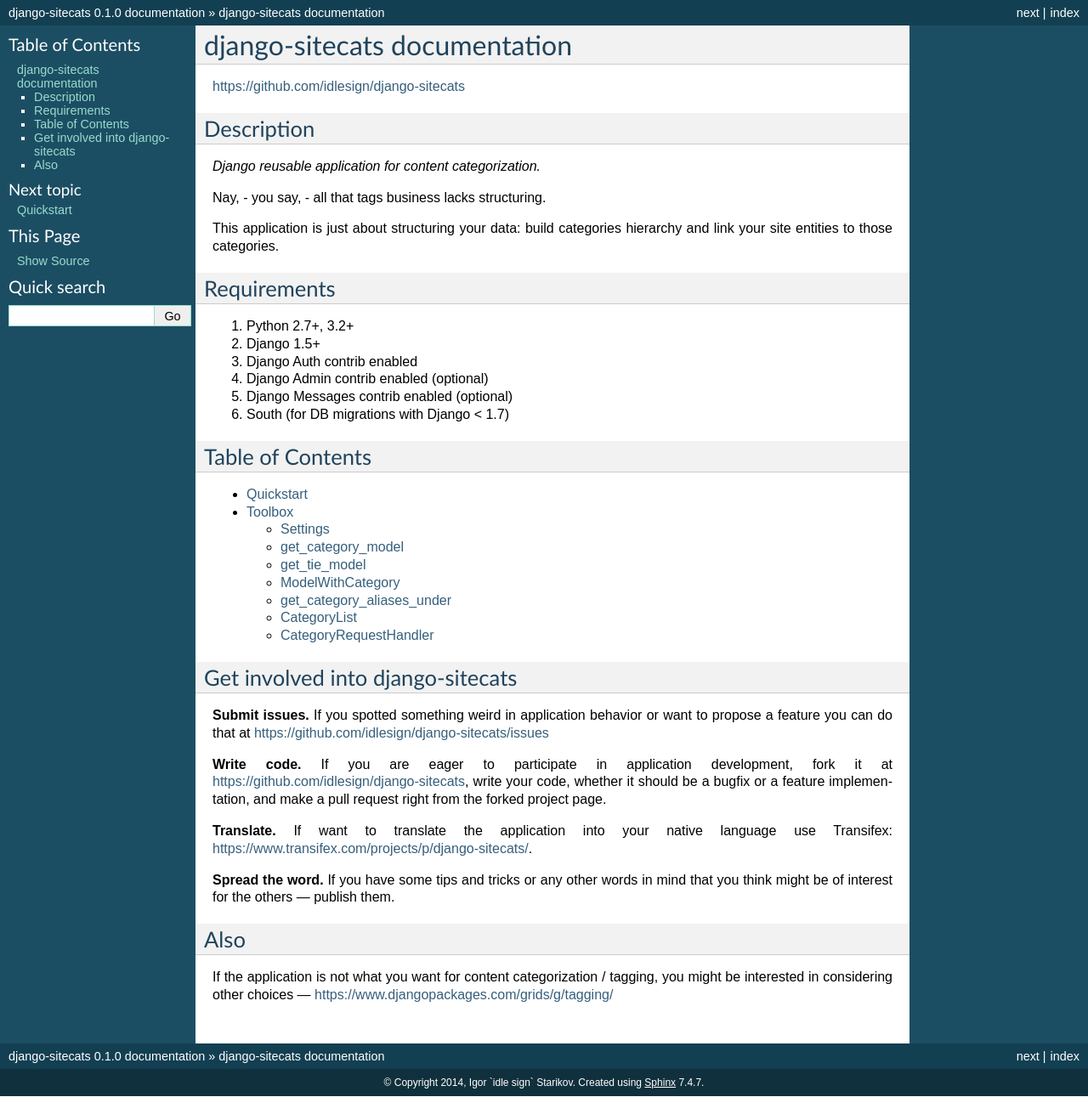
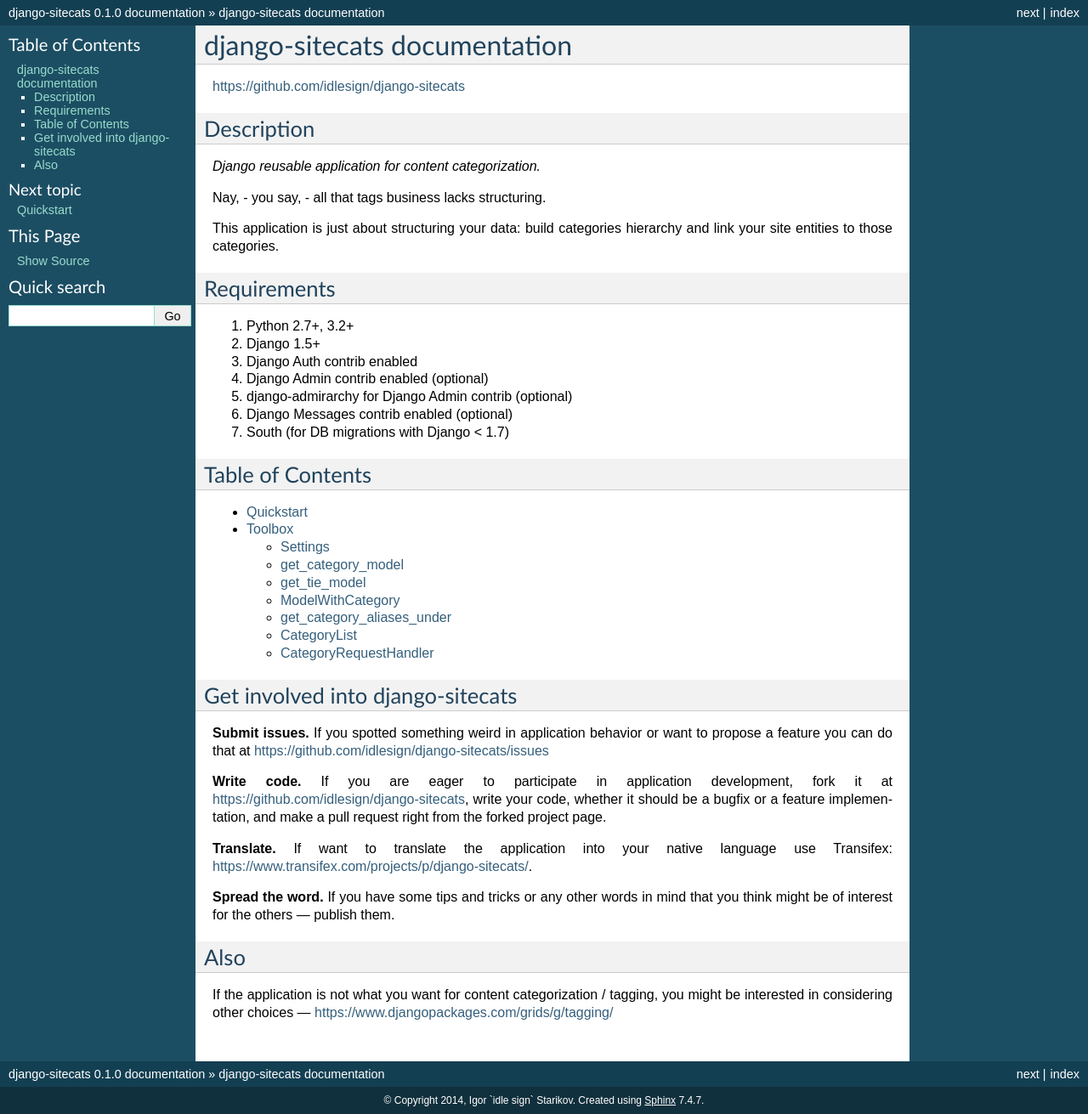
Before and after one commit to idlesign/django-sitecats, a Sphinx documentation site: the page built from docs/source/index.rst, in a window 1280 px wide. Shown: the whole page at 85% size. Built offline with Sphinx 7.4.7, drawn with Linux system fonts in a browser that asks for light colours; before the commit the page ends 1290 px from its top, so only the background shows below that.

Commit message:
Updated requirements in docs.

```diff
--- a/docs/source/index.rst
+++ b/docs/source/index.rst
@@ -22,8 +22,9 @@
 2. Django 1.5+
 3. Django Auth contrib enabled
 4. Django Admin contrib enabled (optional)
-5. Django Messages contrib enabled (optional)
-6. South (for DB migrations with Django < 1.7)
+5. django-admirarchy for Django Admin contrib (optional)
+6. Django Messages contrib enabled (optional)
+7. South (for DB migrations with Django < 1.7)
 
 
 
```
